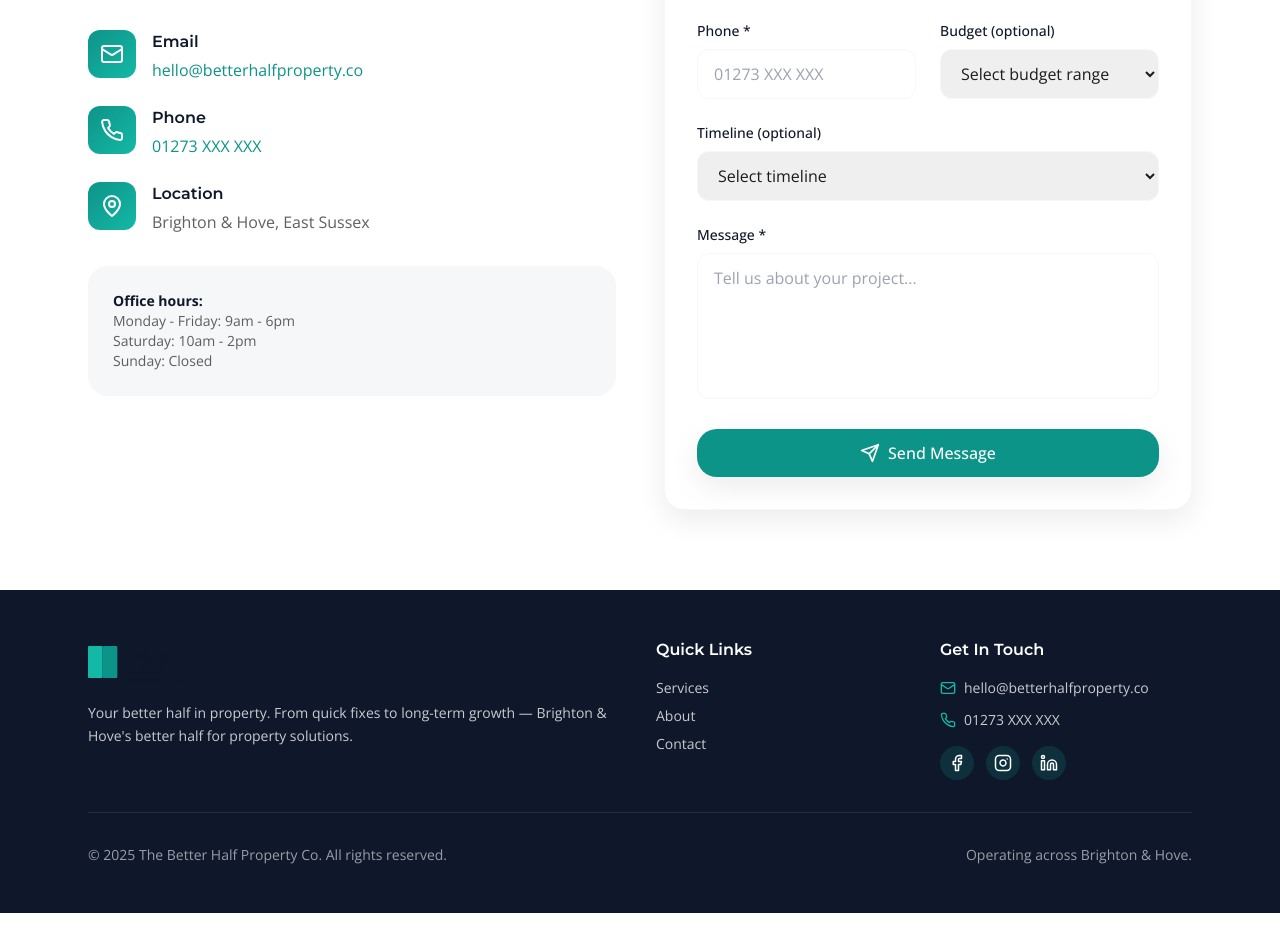
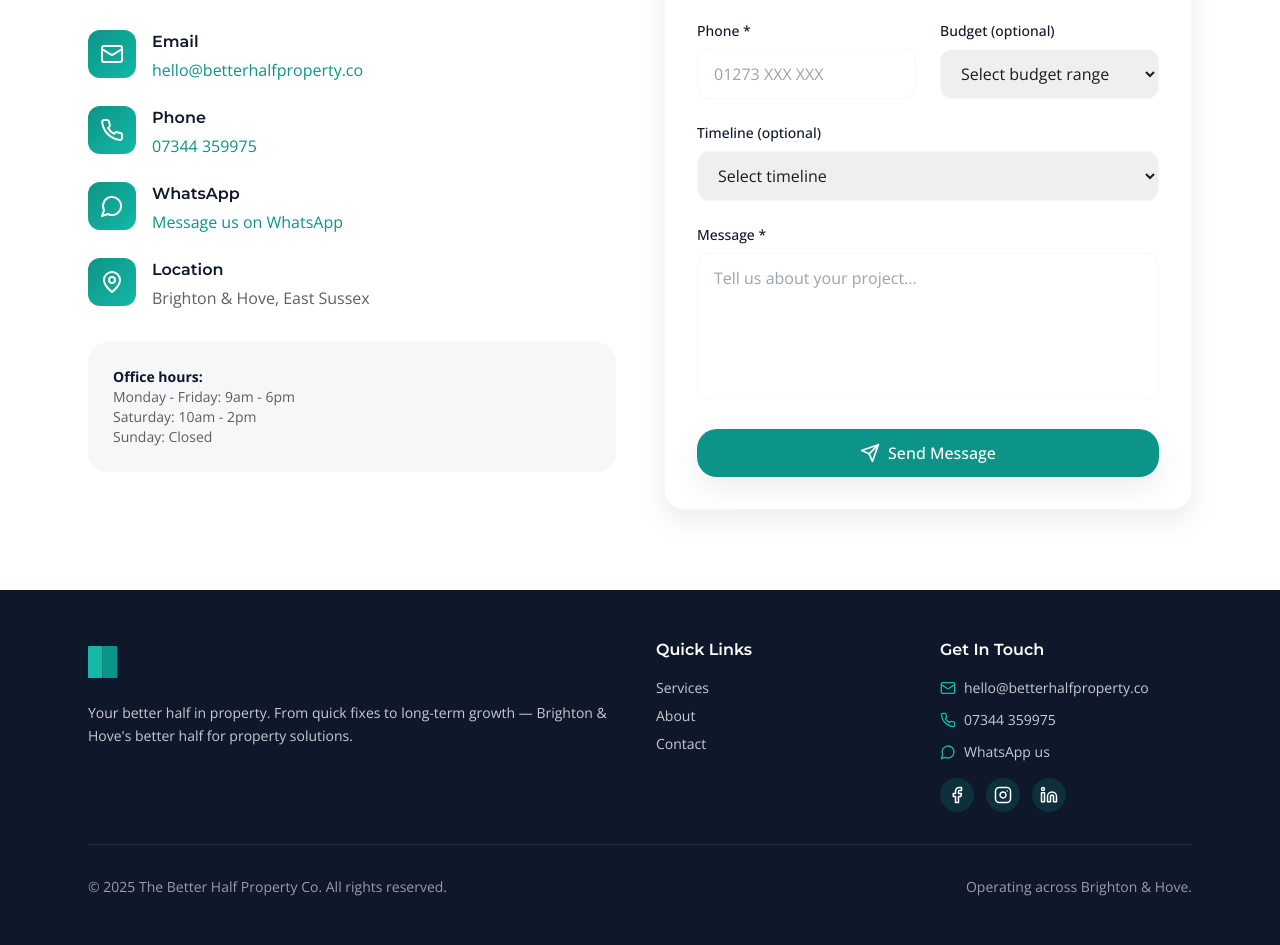
Before and after one commit to ollietitcomb/The-Property-Co-V2, a Next.js app: page /contact in a window 1280 px wide. Shown: the part 540-1485 px from the top of the page. Before the commit the page ends 1453 px from the top, so only its background shows below. Built offline with nearby package versions, Linux system fonts and the light colour scheme.

Commit message:
Add phone number and WhatsApp links

```diff
--- a/app/(site)/contact/page.tsx
+++ b/app/(site)/contact/page.tsx
@@ -1,7 +1,7 @@
 import type { Metadata } from "next";
 import Container from "@/components/Container";
 import ContactForm from "@/components/ContactForm";
-import { Mail, Phone, MapPin } from "lucide-react";
+import { Mail, Phone, MessageCircle, MapPin } from "lucide-react";
 
 export const metadata: Metadata = {
   title: "Contact",
@@ -65,10 +65,27 @@ export default function ContactPage() {
                   <div>
                     <h3 className="font-semibold text-brand-navy mb-1">Phone</h3>
                     <a
-                      href="tel:+441273000000"
+                      href="tel:+447344359975"
                       className="text-brand-teal hover:text-brand-teal-light transition"
                     >
-                      01273 XXX XXX
+                      07344 359975
+                    </a>
+                  </div>
+                </div>
+
+                <div className="flex items-start gap-4">
+                  <div className="w-12 h-12 rounded-xl bg-gradient-to-br from-brand-teal to-brand-teal-light text-white flex items-center justify-center flex-shrink-0">
+                    <MessageCircle className="w-6 h-6" />
+                  </div>
+                  <div>
+                    <h3 className="font-semibold text-brand-navy mb-1">WhatsApp</h3>
+                    <a
+                      href="https://wa.me/447344359975"
+                      target="_blank"
+                      rel="noopener noreferrer"
+                      className="text-brand-teal hover:text-brand-teal-light transition"
+                    >
+                      Message us on WhatsApp
                     </a>
                   </div>
                 </div>
--- a/app/seo/[slug]/page.tsx
+++ b/app/seo/[slug]/page.tsx
@@ -386,7 +386,7 @@ export default function SeoPage({ params }: { params: { slug: string } }) {
           </p>
 
           <p className="text-brand-ink/80 leading-relaxed">
-            Call us on [your phone number here] or get in touch to discuss your
+            Call us on 07344 359975 or get in touch to discuss your
             property maintenance needs.
           </p>
 
--- a/components/Footer.tsx
+++ b/components/Footer.tsx
@@ -1,6 +1,6 @@
 import Link from "next/link";
 import Logo from "./Logo";
-import { Mail, Phone, Facebook, Instagram, Linkedin } from "lucide-react";
+import { Mail, Phone, MessageCircle, Facebook, Instagram, Linkedin } from "lucide-react";
 
 export default function Footer() {
   const currentYear = new Date().getFullYear();
@@ -64,10 +64,21 @@ export default function Footer() {
               <li className="flex items-center gap-2 text-brand-cloud/80">
                 <Phone size={16} className="text-brand-teal-light" />
                 <a
-                  href="tel:+441273000000"
+                  href="tel:+447344359975"
                   className="hover:text-brand-teal-light transition"
                 >
-                  01273 XXX XXX
+                  07344 359975
+                </a>
+              </li>
+              <li className="flex items-center gap-2 text-brand-cloud/80">
+                <MessageCircle size={16} className="text-brand-teal-light" />
+                <a
+                  href="https://wa.me/447344359975"
+                  target="_blank"
+                  rel="noopener noreferrer"
+                  className="hover:text-brand-teal-light transition"
+                >
+                  WhatsApp us
                 </a>
               </li>
             </ul>
```
